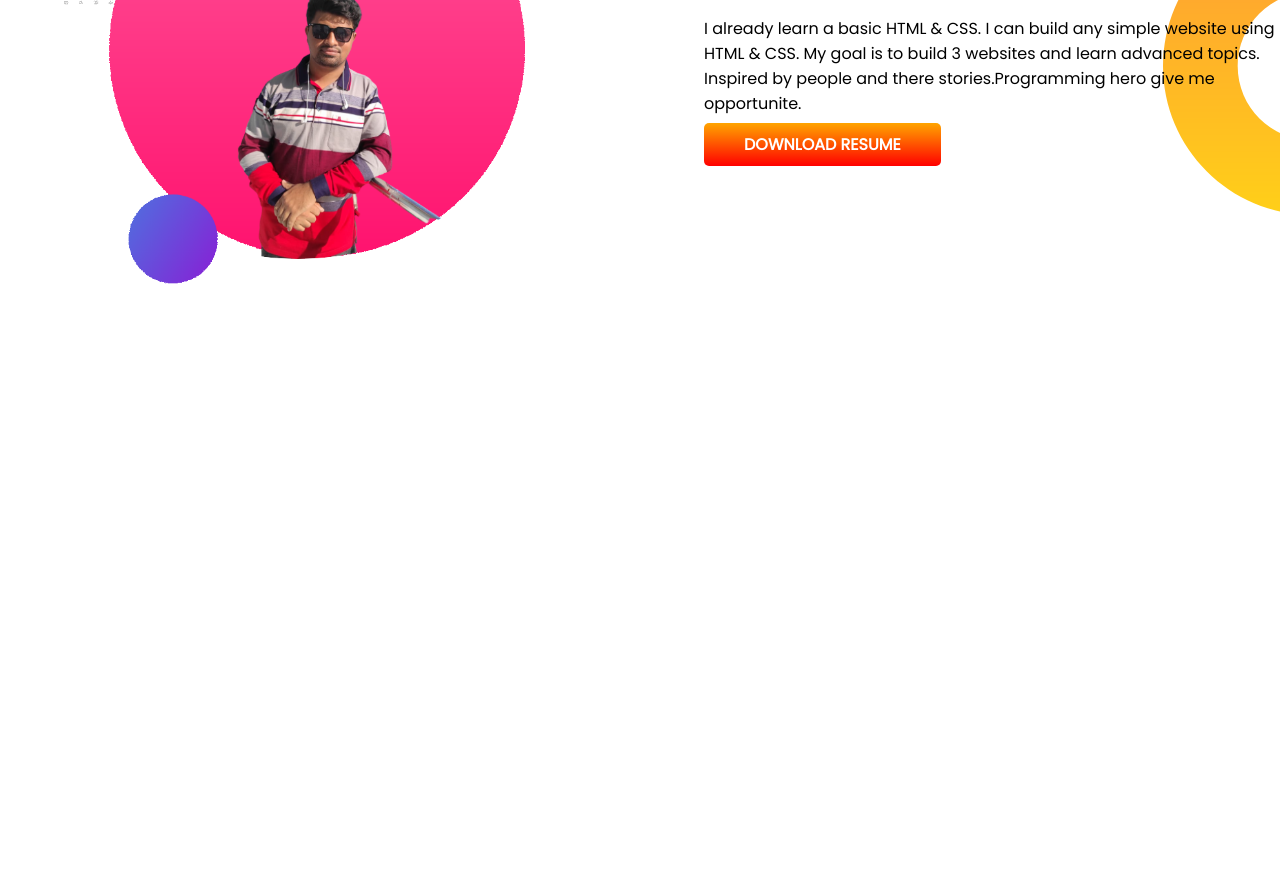
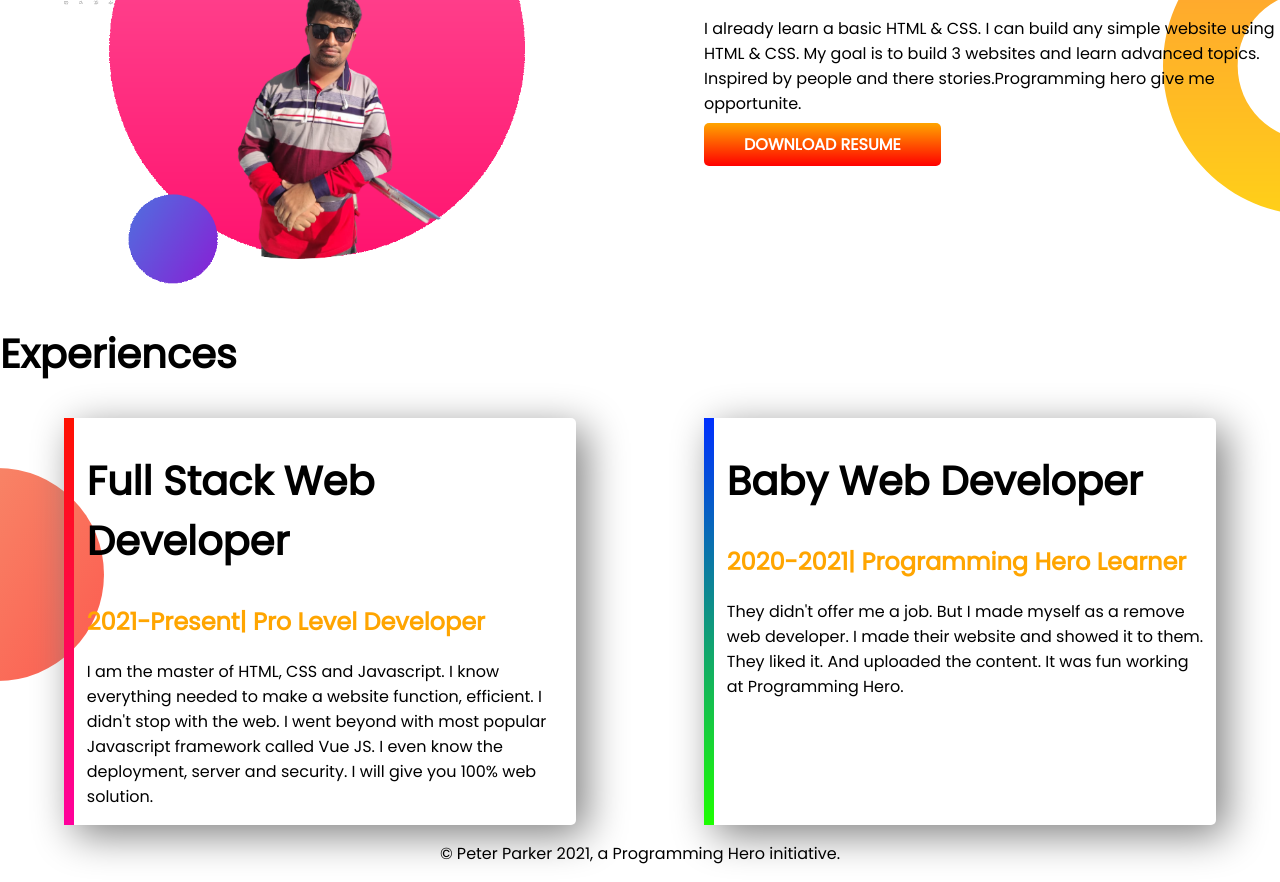
Before and after one commit to Munna3048/myself-portfolio, a plain HTML site: page index.html in a window 1280 px wide. Shown: the part 623-1505 px from the top of the page. Before the commit the page ends 914 px from the top, so only its background shows below. Drawn offline with Linux system fonts and the light colour scheme.

Commit message:
3rd section

```diff
--- a/index.html
+++ b/index.html
@@ -13,7 +13,7 @@
 </head>
 
 <body>
-    <section class="top-banner">
+    <section class="top-banner flexible-container">
         <div class="half-width">
             <h1>Welcome to </h1>
             <h1><span class="ornage-color">Monaem Munna</span> World!</h1>
@@ -31,7 +31,7 @@
         </div>
     </section>
 
-    <section class="dream-big">
+    <section class="dream-big flexible-container">
         <div class="half-width">
             <img src="images/munna3.png" alt="">
         </div>
@@ -46,6 +46,29 @@
                 RESUME</a>
         </div>
     </section>
+    <section class="experiences-area">
+        <h1>Experiences</h1>
+        <div class="flexible-container">
+            <div id="senior-web" class="experience-item">
+                <h1>Full Stack Web Developer</h1>
+                <h2 class="ornage-color">2021-Present| Pro Level Developer</h2>
+                <p>I am the master of HTML, CSS and Javascript. I know everything needed to make a website function,
+                    efficient. I didn't stop with the web. I went beyond with most popular Javascript framework called
+                    Vue
+                    JS. I even know the deployment, server and security. I will give you 100% web solution.</p>
+            </div>
+            <div id="junior-web" class="experience-item">
+                <h1>Baby Web Developer</h1>
+                <h2 class="ornage-color">2020-2021| Programming Hero Learner</h2>
+                <p>They didn't offer me a job. But I made myself as a remove web developer. I made their website and
+                    showed
+                    it to them. They liked it. And uploaded the content. It was fun working at Programming Hero.</p>
+            </div>
+        </div>
+    </section>
+    <footer>
+        <p>© Peter Parker 2021, a Programming Hero initiative.</p>
+    </footer>
 
 </body>
 
--- a/style.css
+++ b/style.css
@@ -11,7 +11,7 @@ h1{
     color: orange;
 }
 
-section{
+.flexible-container{
     display: flex;
 
 }
@@ -45,3 +45,34 @@ section{
     background-position: right;
 
 }
+
+.experiences-area{
+    background-image: url(images/exp-bg.png);
+    background-repeat: no-repeat;
+    background-position: left;
+}
+
+.experience-item{
+    width: 40%;
+    margin-left: 5%;
+    margin-right: 5%;
+    padding-left: 1%;
+    padding-right: 1%;
+    border-radius: 5px;
+    box-shadow: 10px 10px 40px gray;
+}
+
+#senior-web{
+    border-left: 10px solid;
+    border-image: linear-gradient(rgb(255, 17, 0), rgb(255, 0, 157));
+    border-image-slice: 1;
+}
+#junior-web{
+    border-left: 10px solid;
+    border-image: linear-gradient(rgb(0, 47, 255), rgb(30, 255, 0));
+    border-image-slice: 1;
+}
+
+footer p{
+    text-align: center;
+}
```
